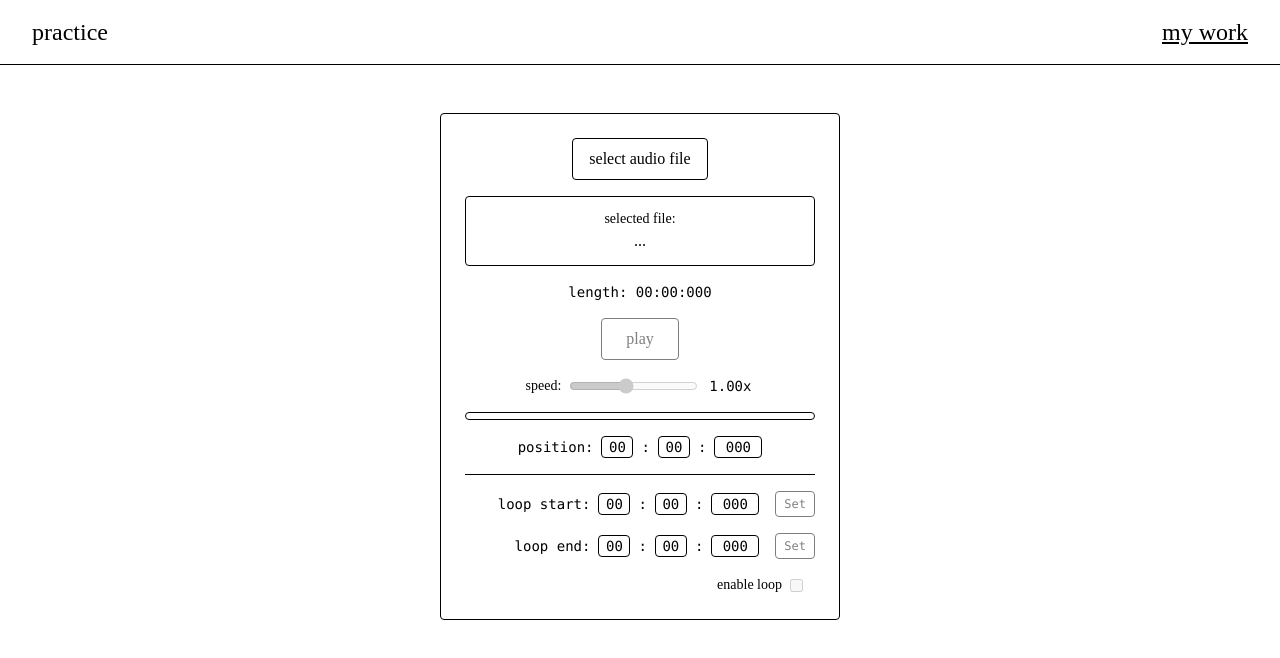
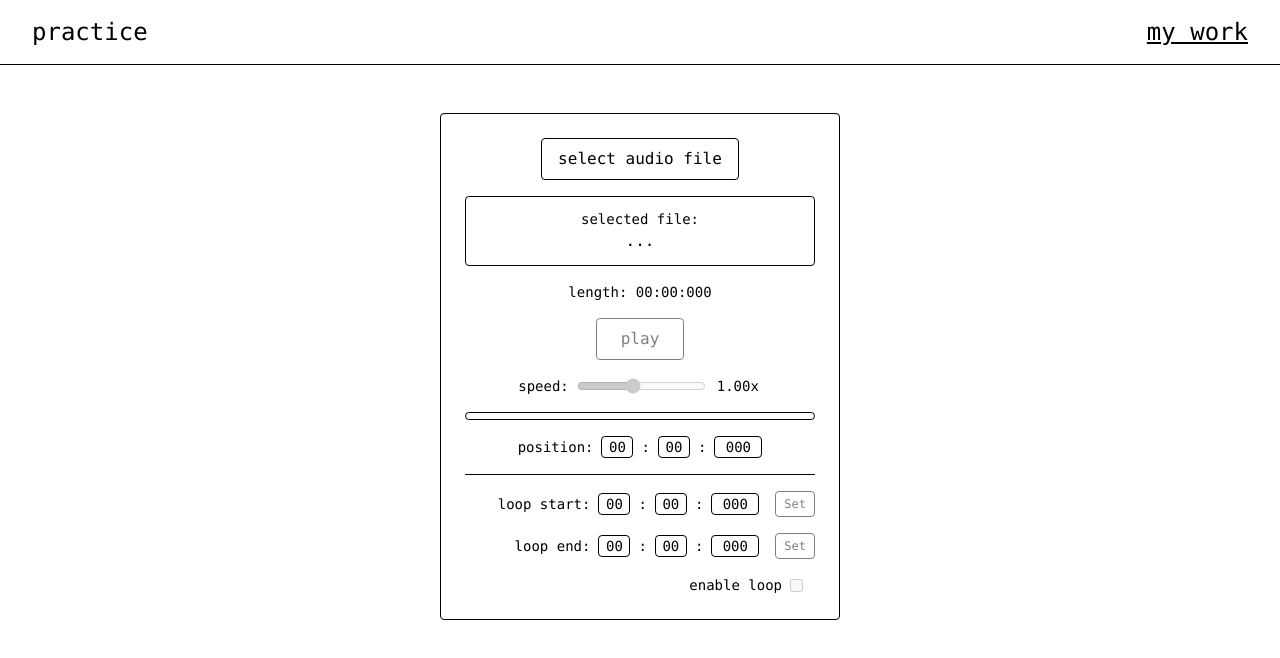
Before and after one commit to bmitchinson/practice, a SvelteKit app: page / in a window 1280 px wide. Shown: the top 658 px of the page. Built offline with nearby package versions, Linux system fonts and the light colour scheme.

Commit message:
align fonts

```diff
--- a/src/app.css
+++ b/src/app.css
@@ -2,7 +2,8 @@
 
 @layer base {
 	html {
-		font-family: 'Times New Roman', Times, serif;
+		font-family:
+			ui-monospace, SFMono-Regular, 'SF Mono', Consolas, 'Liberation Mono', Menlo, monospace;
 	}
 
 	/* Enable dark mode based on system preference */
--- a/src/lib/components/AudioPlayer.svelte
+++ b/src/lib/components/AudioPlayer.svelte
@@ -313,7 +313,7 @@
 	</div>
 
 	<!-- End Time Display -->
-	<div class="mb-4 flex justify-center font-mono text-sm">
+	<div class="mb-4 flex justify-center text-sm">
 		<span bind:this={endTimeElement}>length: {formatTime(duration)}</span>
 	</div>
 
@@ -358,7 +358,7 @@
 				class="flex-1"
 				disabled={!isLoaded}
 			/>
-			<span class="w-12 font-mono text-sm">{playbackRate.toFixed(2)}x</span>
+			<span class="w-12 text-sm">{playbackRate.toFixed(2)}x</span>
 		</div>
 	</div>
 
@@ -376,7 +376,7 @@
 
 	<!-- Position Control -->
 	<div class="mb-4 flex justify-center">
-		<div class="flex items-center gap-2 font-mono text-sm">
+		<div class="flex items-center gap-2 text-sm">
 			<span>position:</span>
 			<input
 				type="text"
@@ -415,7 +415,7 @@
 
 	<!-- Loop Start Control -->
 	<div class="mb-4 flex justify-end">
-		<div class="flex items-center gap-2 font-mono text-sm">
+		<div class="flex items-center gap-2 text-sm">
 			<span>loop start:</span>
 			<input
 				type="text"
@@ -455,7 +455,7 @@
 
 	<!-- Loop End Control -->
 	<div class="mb-4 flex justify-end">
-		<div class="flex items-center gap-2 font-mono text-sm">
+		<div class="flex items-center gap-2 text-sm">
 			<span>loop end:</span>
 			<input
 				type="text"
```
